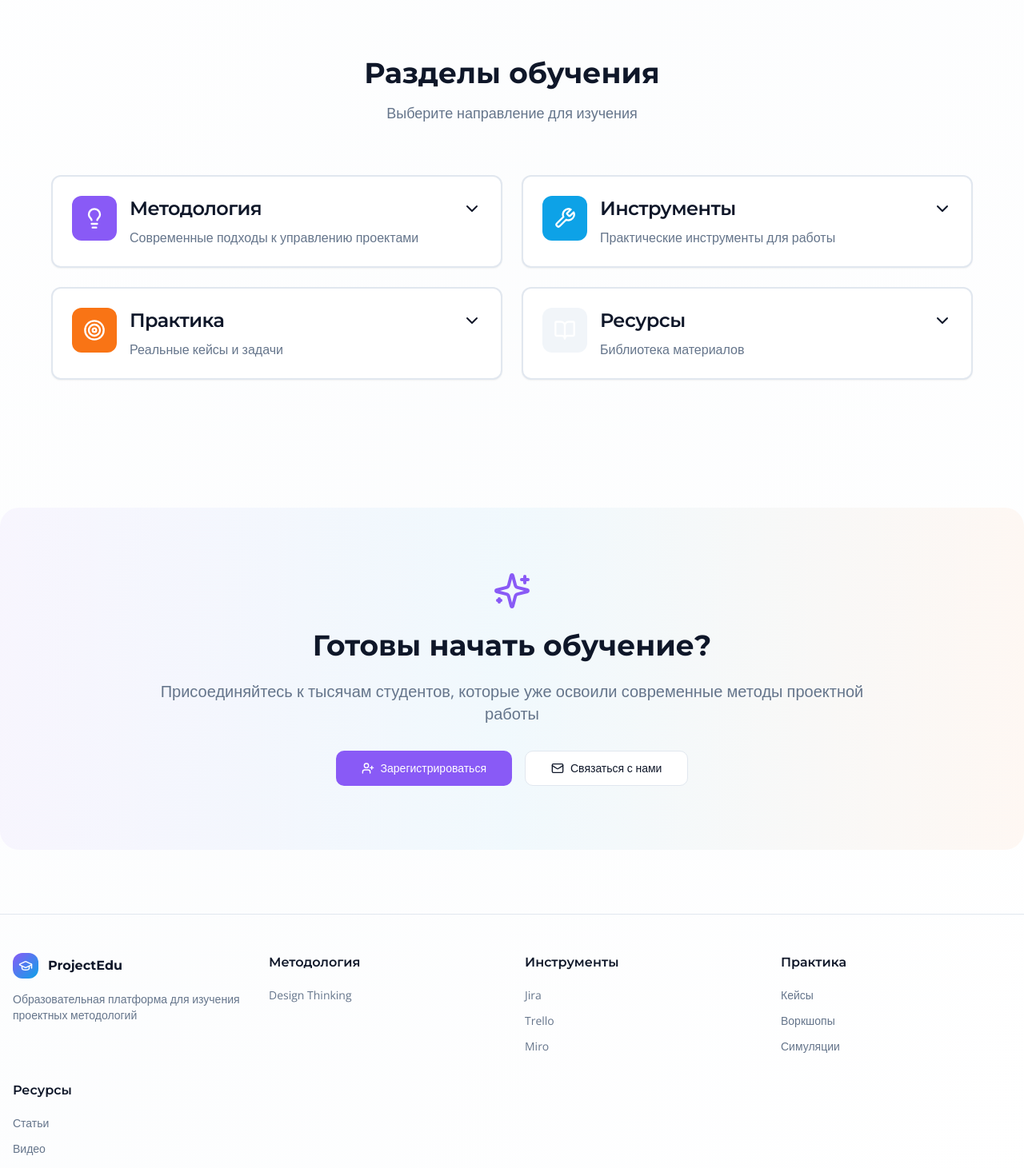
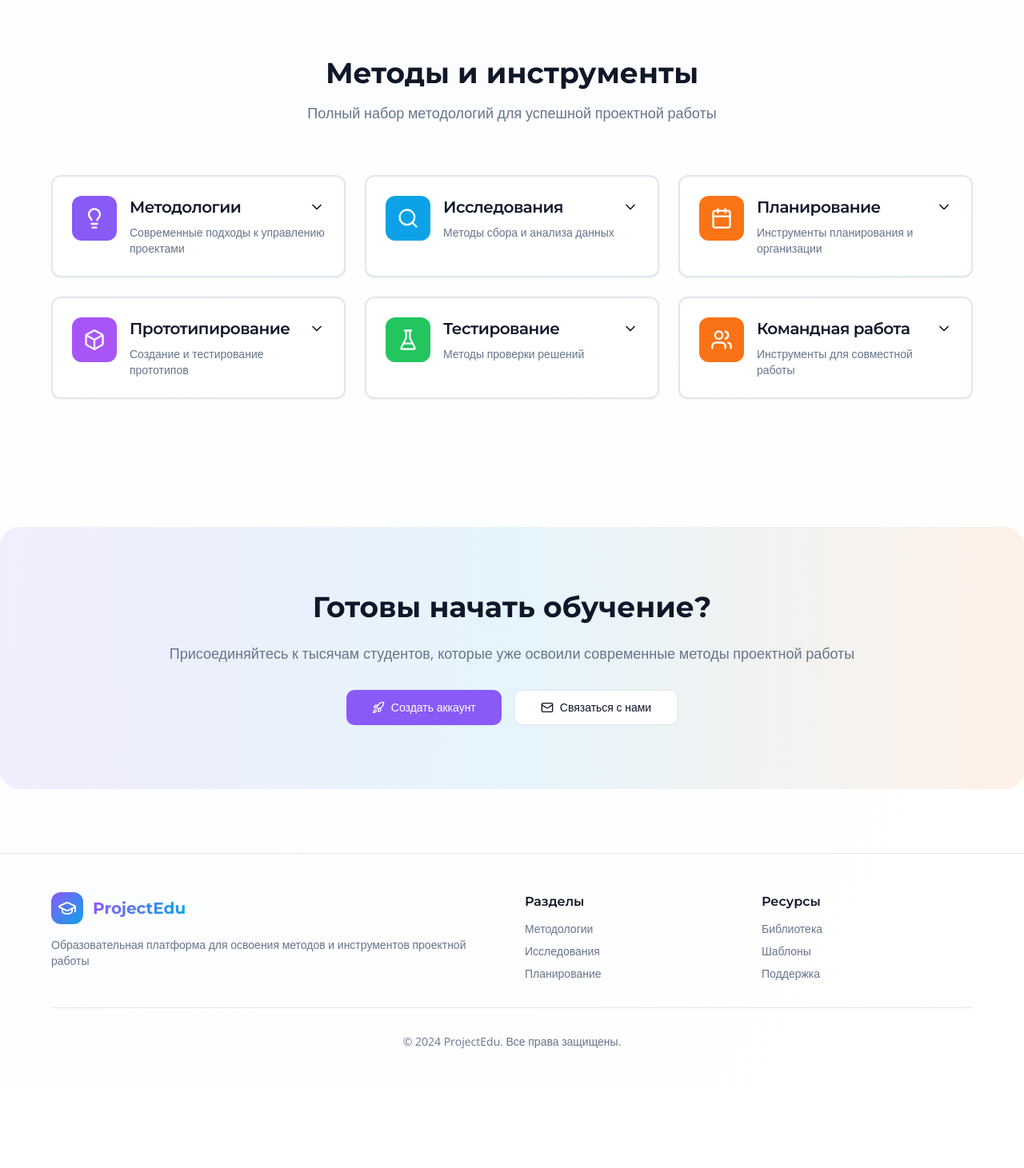
Before and after one commit to pr-poehali-dev/educational-methods-site, a React (Vite) app: page / in a window 1280 px wide. Shown: the part 940-2401 px from the top of the page at 80% size. After the commit the page ends 2301 px from the top, so only its background shows below. Built offline with nearby package versions, Linux system fonts and the light colour scheme.

Commit message:
Разработка образовательной платформы по проектной деятельности

```diff
--- a/src/pages/Index.tsx
+++ b/src/pages/Index.tsx
@@ -12,35 +12,81 @@ const Index = () => {
   const sections = [
     {
       id: 'methodology',
-      title: 'Методология',
+      title: 'Методологии',
       icon: 'Lightbulb',
       description: 'Современные подходы к управлению проектами',
       color: 'bg-primary',
-      items: ['Design Thinking']
+      methods: [
+        { name: 'Design Thinking', path: '/design-thinking', description: 'Человеко-ориентированный подход к инновациям' },
+        { name: 'Agile & Scrum', path: '/agile', description: 'Гибкое управление проектами' },
+        { name: 'Lean Startup', path: '/lean', description: 'Быстрое тестирование гипотез' },
+        { name: 'Kanban', path: '/kanban', description: 'Визуализация рабочего процесса' }
+      ]
     },
     {
-      id: 'tools',
-      title: 'Инструменты',
-      icon: 'Wrench',
-      description: 'Практические инструменты для работы',
+      id: 'research',
+      title: 'Исследования',
+      icon: 'Search',
+      description: 'Методы сбора и анализа данных',
       color: 'bg-secondary',
-      items: ['Jira', 'Trello', 'Miro', 'Figma', 'Notion']
+      methods: [
+        { name: 'Интервью', description: 'Глубинные беседы с пользователями' },
+        { name: 'Опросы', description: 'Количественный сбор данных' },
+        { name: 'Наблюдение', description: 'Изучение поведения пользователей' },
+        { name: 'Анализ конкурентов', description: 'Исследование рынка и конкурентов' }
+      ]
     },
     {
-      id: 'practice',
-      title: 'Практика',
-      icon: 'Target',
-      description: 'Реальные кейсы и задачи',
+      id: 'planning',
+      title: 'Планирование',
+      icon: 'Calendar',
+      description: 'Инструменты планирования и организации',
       color: 'bg-accent',
-      items: ['Кейсы', 'Воркшопы', 'Симуляции', 'Проекты', 'Хакатоны']
+      methods: [
+        { name: 'User Story Mapping', description: 'Визуализация пользовательского пути' },
+        { name: 'OKR', description: 'Постановка целей и ключевых результатов' },
+        { name: 'Backlog Management', description: 'Управление задачами проекта' },
+        { name: 'Sprint Planning', description: 'Планирование итераций' }
+      ]
     },
     {
-      id: 'resources',
-      title: 'Ресурсы',
-      icon: 'BookOpen',
-      description: 'Библиотека материалов',
-      color: 'bg-muted',
-      items: ['Статьи', 'Видео', 'Шаблоны', 'Чек-листы', 'Книги']
+      id: 'prototype',
+      title: 'Прототипирование',
+      icon: 'Box',
+      description: 'Создание и тестирование прототипов',
+      color: 'bg-purple-500',
+      methods: [
+        { name: 'Wireframes', description: 'Каркасные модели интерфейсов' },
+        { name: 'Mockups', description: 'Визуальные макеты дизайна' },
+        { name: 'Interactive Prototypes', description: 'Кликабельные прототипы' },
+        { name: 'MVP', description: 'Минимально жизнеспособный продукт' }
+      ]
+    },
+    {
+      id: 'testing',
+      title: 'Тестирование',
+      icon: 'FlaskConical',
+      description: 'Методы проверки решений',
+      color: 'bg-green-500',
+      methods: [
+        { name: 'Usability Testing', description: 'Тестирование удобства использования' },
+        { name: 'A/B Testing', description: 'Сравнительное тестирование вариантов' },
+        { name: 'Focus Groups', description: 'Групповые обсуждения' },
+        { name: 'Beta Testing', description: 'Тестирование с реальными пользователями' }
+      ]
+    },
+    {
+      id: 'collaboration',
+      title: 'Командная работа',
+      icon: 'Users',
+      description: 'Инструменты для совместной работы',
+      color: 'bg-orange-500',
+      methods: [
+        { name: 'Brainstorming', description: 'Генерация идей в команде' },
+        { name: 'Retrospectives', description: 'Анализ работы команды' },
+        { name: 'Daily Standup', description: 'Ежедневные синхронизации' },
+        { name: 'Workshop Facilitation', description: 'Проведение воркшопов' }
+      ]
     }
   ];
 
@@ -81,7 +127,7 @@ const Index = () => {
               </h1>
             </div>
             <div className="hidden md:flex items-center gap-6">
-              {sections.map(section => (
+              {sections.slice(0, 4).map(section => (
                 <button
                   key={section.id}
                   onClick={() => {
@@ -113,11 +159,14 @@ const Index = () => {
             Современная платформа для обучения студентов эффективным методологиям, инструментам и практикам управления проектами
           </p>
           <div className="flex flex-wrap gap-4 justify-center">
-            <Button size="lg" className="gap-2">
+            <Button size="lg" className="gap-2" onClick={() => {
+              const element = document.getElementById('methodology');
+              element?.scrollIntoView({ behavior: 'smooth' });
+            }}>
               <Icon name="Rocket" size={20} />
               Начать обучение
             </Button>
-            <Button size="lg" variant="outline" className="gap-2">
+            <Button size="lg" variant="outline" className="gap-2" onClick={() => navigate('/design-thinking')}>
               <Icon name="PlayCircle" size={20} />
               Посмотреть демо
             </Button>
@@ -147,23 +196,23 @@ const Index = () => {
         <div className="max-w-6xl mx-auto">
           <div className="text-center mb-16">
             <h3 className="text-3xl md:text-4xl font-bold mb-4">
-              Разделы обучения
+              Методы и инструменты
             </h3>
             <p className="text-muted-foreground text-lg">
-              Выберите направление для изучения
+              Полный набор методологий для успешной проектной работы
             </p>
           </div>
 
-          <div className="grid grid-cols-1 md:grid-cols-2 gap-6">
+          <div className="grid grid-cols-1 md:grid-cols-2 lg:grid-cols-3 gap-6">
             {sections.map((section, index) => (
               <Card
                 key={section.id}
                 id={section.id}
                 className={`group cursor-pointer border-2 transition-all duration-300 hover:shadow-2xl hover:-translate-y-2 ${
-                  activeSection === section.id ? 'border-primary shadow-lg' : 'hover:border-primary/50'
+                  activeSection === section.id ? 'border-primary shadow-lg scale-105' : 'hover:border-primary/50'
                 }`}
                 onClick={() => setActiveSection(activeSection === section.id ? null : section.id)}
-                style={{ animationDelay: `${index * 150}ms` }}
+                style={{ animationDelay: `${index * 100}ms` }}
               >
                 <CardHeader>
                   <div className="flex items-start gap-4">
@@ -171,17 +220,17 @@ const Index = () => {
                       <Icon name={section.icon} size={28} className="text-white" />
                     </div>
                     <div className="flex-1">
-                      <CardTitle className="text-2xl mb-2 flex items-center justify-between">
+                      <CardTitle className="text-xl mb-2 flex items-center justify-between">
                         {section.title}
                         <Icon
                           name="ChevronDown"
-                          size={24}
+                          size={20}
                           className={`transition-transform duration-300 ${
                             activeSection === section.id ? 'rotate-180' : ''
                           }`}
                         />
                       </CardTitle>
-                      <CardDescription className="text-base">
+                      <CardDescription className="text-sm">
                         {section.description}
                       </CardDescription>
                     </div>
@@ -189,29 +238,35 @@ const Index = () => {
                 </CardHeader>
                 {activeSection === section.id && (
                   <CardContent className="animate-accordion-down">
-                    <div className="flex flex-wrap gap-2 pt-4 border-t">
-                      {section.items.map((item, idx) => (
-                        <Badge
+                    <div className="space-y-3 pt-4 border-t">
+                      {section.methods.map((method, idx) => (
+                        <div
                           key={idx}
-                          variant="secondary"
-                          className="px-3 py-1 hover:bg-primary hover:text-white transition-colors cursor-pointer"
+                          onClick={(e) => {
+                            if (method.path) {
+                              e.stopPropagation();
+                              navigate(method.path);
+                            }
+                          }}
+                          className={`p-3 rounded-lg border border-border/50 hover:border-primary/50 hover:bg-primary/5 transition-all ${
+                            method.path ? 'cursor-pointer' : ''
+                          }`}
                         >
-                          {item}
-                        </Badge>
+                          <div className="flex items-start gap-2">
+                            <Icon name="CheckCircle2" size={16} className="text-primary mt-1 shrink-0" />
+                            <div>
+                              <div className="font-medium text-sm flex items-center gap-2">
+                                {method.name}
+                                {method.path && (
+                                  <Icon name="ExternalLink" size={12} className="text-muted-foreground" />
+                                )}
+                              </div>
+                              <p className="text-xs text-muted-foreground mt-1">{method.description}</p>
+                            </div>
+                          </div>
+                        </div>
                       ))}
                     </div>
-                    <Button
-                      className="w-full mt-6 gap-2"
-                      onClick={(e) => {
-                        e.stopPropagation();
-                        if (section.id === 'methodology') {
-                          navigate('/design-thinking');
-                        }
-                      }}
-                    >
-                      Перейти к материалам
-                      <Icon name="ArrowRight" size={18} />
-                    </Button>
                   </CardContent>
                 )}
               </Card>
@@ -220,19 +275,18 @@ const Index = () => {
         </div>
       </section>
 
-      <section className="container mx-auto px-4 py-20 bg-gradient-to-r from-primary/5 via-secondary/5 to-accent/5 rounded-3xl my-20">
+      <section className="container mx-auto px-4 py-20 bg-gradient-to-r from-primary/10 via-secondary/10 to-accent/10 rounded-3xl my-20">
         <div className="max-w-4xl mx-auto text-center">
-          <Icon name="Sparkles" size={48} className="mx-auto mb-6 text-primary" />
           <h3 className="text-3xl md:text-4xl font-bold mb-6">
             Готовы начать обучение?
           </h3>
-          <p className="text-xl text-muted-foreground mb-8">
+          <p className="text-lg text-muted-foreground mb-8">
             Присоединяйтесь к тысячам студентов, которые уже освоили современные методы проектной работы
           </p>
           <div className="flex flex-wrap gap-4 justify-center">
             <Button size="lg" className="gap-2">
-              <Icon name="UserPlus" size={20} />
-              Зарегистрироваться
+              <Icon name="Rocket" size={20} />
+              Создать аккаунт
             </Button>
             <Button size="lg" variant="outline" className="gap-2">
               <Icon name="Mail" size={20} />
@@ -242,38 +296,43 @@ const Index = () => {
         </div>
       </section>
 
-      <footer className="border-t border-border mt-20">
-        <div className="container mx-auto px-4 py-12">
-          <div className="grid grid-cols-1 md:grid-cols-4 gap-8">
-            <div>
-              <div className="flex items-center gap-3 mb-4">
-                <div className="w-8 h-8 bg-gradient-to-br from-primary to-secondary rounded-lg flex items-center justify-center">
-                  <Icon name="GraduationCap" size={18} className="text-white" />
-                </div>
-                <h4 className="font-bold">ProjectEdu</h4>
+      <footer className="container mx-auto px-4 py-12 border-t border-border">
+        <div className="grid grid-cols-1 md:grid-cols-4 gap-8 max-w-6xl mx-auto">
+          <div className="md:col-span-2">
+            <div className="flex items-center gap-3 mb-4">
+              <div className="w-10 h-10 bg-gradient-to-br from-primary to-secondary rounded-lg flex items-center justify-center">
+                <Icon name="GraduationCap" size={24} className="text-white" />
               </div>
-              <p className="text-sm text-muted-foreground">
-                Образовательная платформа для изучения проектных методологий
-              </p>
+              <h1 className="text-xl font-bold bg-gradient-to-r from-primary to-secondary bg-clip-text text-transparent">
+                ProjectEdu
+              </h1>
             </div>
-            {sections.map(section => (
-              <div key={section.id}>
-                <h5 className="font-semibold mb-4">{section.title}</h5>
-                <ul className="space-y-2">
-                  {section.items.slice(0, 3).map((item, idx) => (
-                    <li key={idx}>
-                      <a href="#" className="text-sm text-muted-foreground hover:text-foreground transition-colors">
-                        {item}
-                      </a>
-                    </li>
-                  ))}
-                </ul>
-              </div>
-            ))}
+            <p className="text-sm text-muted-foreground mb-4">
+              Образовательная платформа для освоения методов и инструментов проектной работы
+            </p>
           </div>
-          <div className="border-t border-border mt-8 pt-8 text-center text-sm text-muted-foreground">
-            © 2024 ProjectEdu. Все права защищены.
+
+          <div>
+            <h4 className="font-semibold mb-3">Разделы</h4>
+            <ul className="space-y-2 text-sm text-muted-foreground">
+              <li><a href="#methodology" className="hover:text-foreground transition-colors">Методологии</a></li>
+              <li><a href="#research" className="hover:text-foreground transition-colors">Исследования</a></li>
+              <li><a href="#planning" className="hover:text-foreground transition-colors">Планирование</a></li>
+            </ul>
           </div>
+
+          <div>
+            <h4 className="font-semibold mb-3">Ресурсы</h4>
+            <ul className="space-y-2 text-sm text-muted-foreground">
+              <li><a href="#" className="hover:text-foreground transition-colors">Библиотека</a></li>
+              <li><a href="#" className="hover:text-foreground transition-colors">Шаблоны</a></li>
+              <li><a href="#" className="hover:text-foreground transition-colors">Поддержка</a></li>
+            </ul>
+          </div>
+        </div>
+
+        <div className="max-w-6xl mx-auto mt-8 pt-8 border-t border-border text-center text-sm text-muted-foreground">
+          © 2024 ProjectEdu. Все права защищены.
         </div>
       </footer>
     </div>
```
Also changed, not shown: 1 other file (tests, documents, lock files or other folders).
